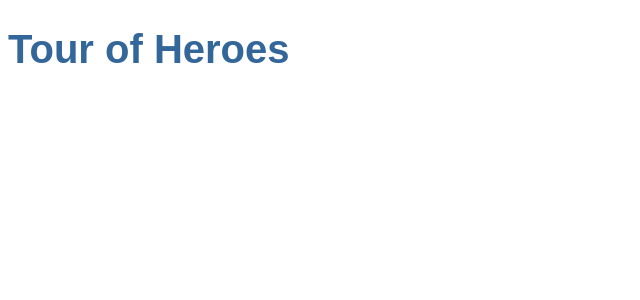
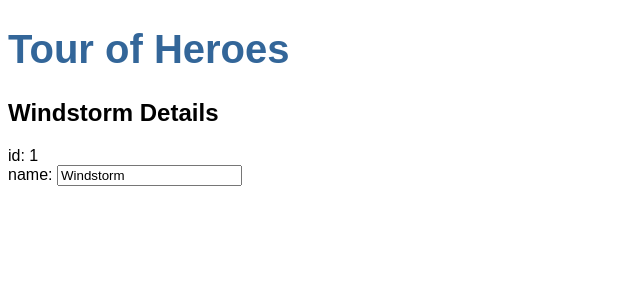
Before and after one commit to ZCplayground/Angular-Sample, an Angular app: page / in a window 1280 px wide. Shown: the top 300 px of the page, without its empty margins (0-640 px from the left). Built offline with nearby package versions, Linux system fonts and the light colour scheme.

Commit message:
chapter 2 completed

```diff
--- a/src/app/app.component.html
+++ b/src/app/app.component.html
@@ -1 +1,2 @@
 <h1>{{ title }}</h1>
+<app-heroes></app-heroes>
--- a/src/app/app.module.ts
+++ b/src/app/app.module.ts
@@ -1,5 +1,7 @@
 import { BrowserModule } from '@angular/platform-browser';
 import { NgModule } from '@angular/core';
+
+import { FormsModule } from '@angular/forms';
 
 import { AppComponent } from './app.component';
 import { HeroesComponent } from './heroes/heroes.component';
@@ -10,7 +12,8 @@
     HeroesComponent
   ],
   imports: [
-    BrowserModule
+    BrowserModule,
+    FormsModule // NgModel
   ],
   providers: [],
   bootstrap: [AppComponent]
--- /dev/null
+++ b/src/app/hero.ts
@@ -0,0 +1,4 @@
+export class Hero{
+    id: number;
+    name: string;
+}
--- a/src/app/heroes/heroes.component.html
+++ b/src/app/heroes/heroes.component.html
@@ -1 +1,7 @@
-<p>heroes works!</p>
+<h2>{{hero.name}} Details</h2>
+<div><span>id: </span>{{hero.id}}</div>
+<div>
+    <label>name:
+      <input [(ngModel)]="hero.name" placeholder="name"/>
+    </label>
+</div>
--- a/src/app/heroes/heroes.component.ts
+++ b/src/app/heroes/heroes.component.ts
@@ -1,15 +1,21 @@
 import { Component, OnInit } from '@angular/core';
+import { Hero } from '../hero';
 
-@Component({
-  selector: 'app-heroes',
-  templateUrl: './heroes.component.html',
-  styleUrls: ['./heroes.component.css']
+@Component({ // component装饰器函数，为该组件指定元数据
+  selector: 'app-heroes', // 组件选择器
+  templateUrl: './heroes.component.html', // 组件模板文件位置
+  styleUrls: ['./heroes.component.css'] // 私有CCS样式表位置
 })
 export class HeroesComponent implements OnInit {
 
   constructor() { }
 
-  ngOnInit() {
+  hero: Hero = {
+    id: 1,
+    name: 'Windstorm'
+  };
+
+  ngOnInit() { // life cycle hook, 初始化逻辑
   }
 
 }
```
